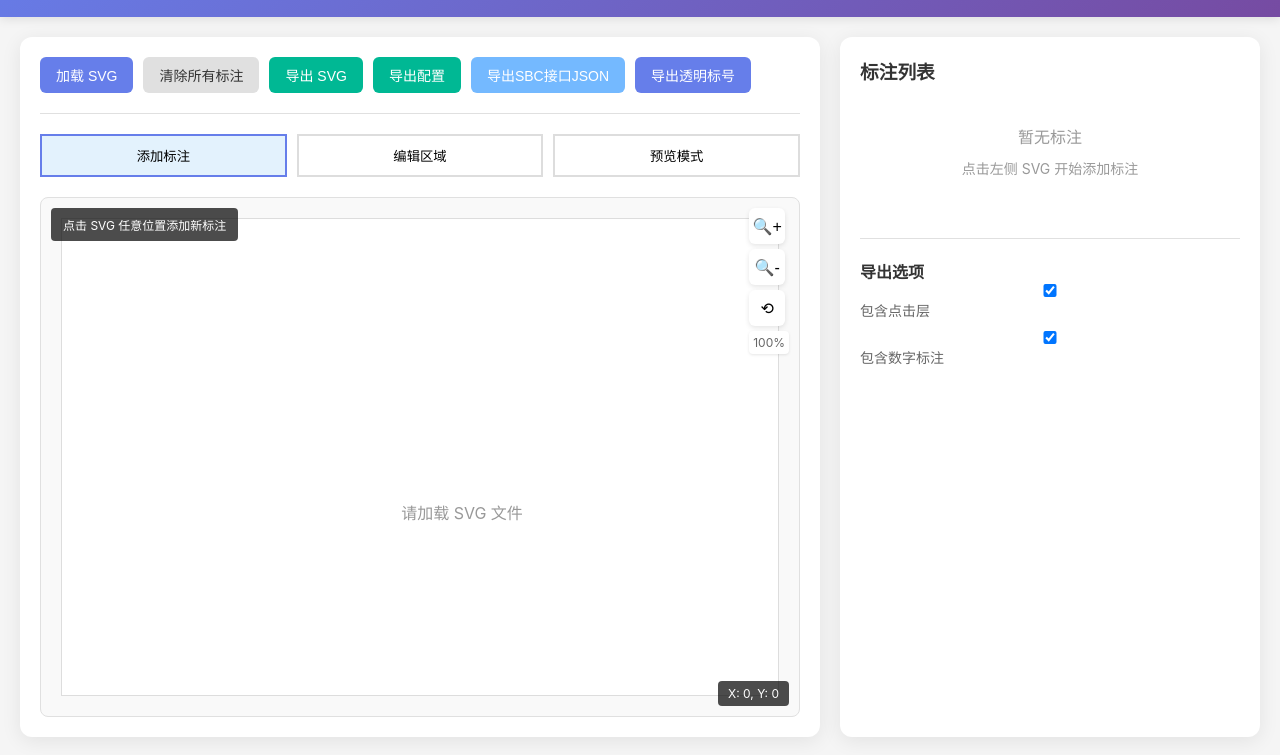
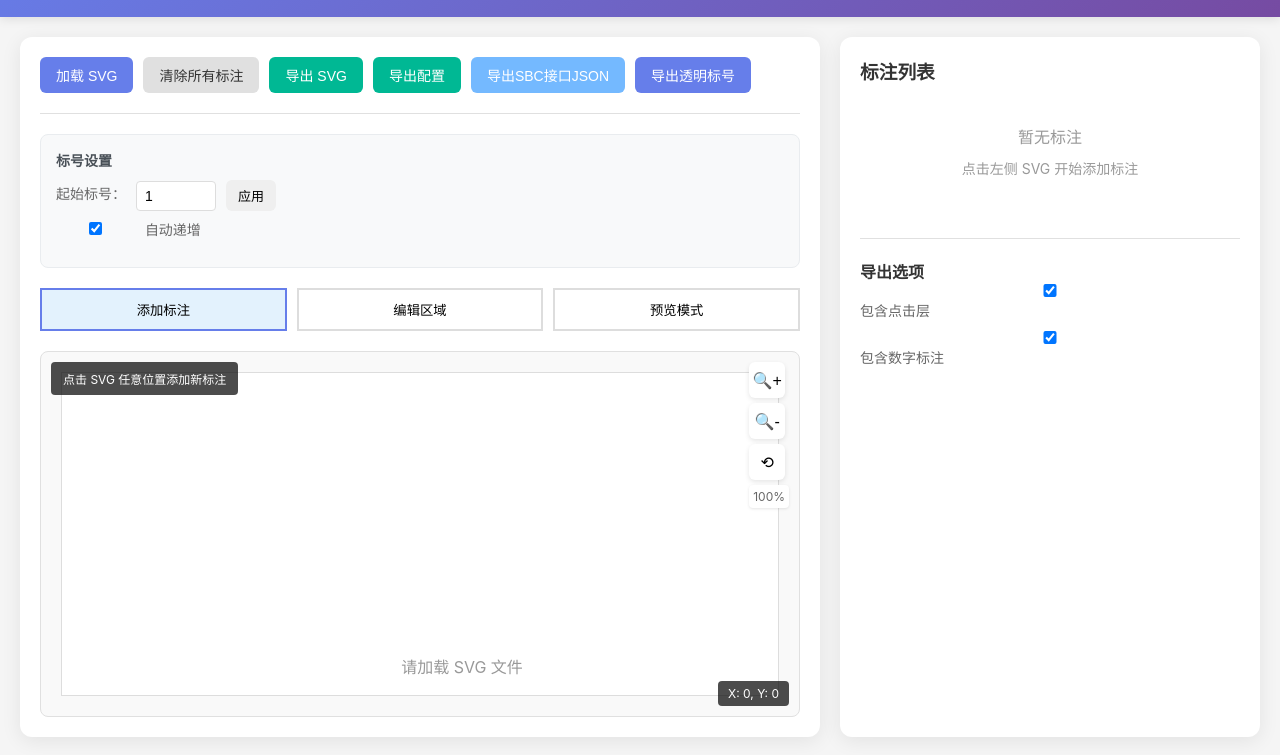
Before and after one commit to xzl01/board-out, a plain HTML site: page svg-annotation-tool/index.html in a window 1280 px wide. Shown: the part 95-850 px from the top of the page. Drawn offline with Linux system fonts and the light colour scheme.

Commit message:
Add number settings panel with auto-increment control for SVG annotation tool
- Add number settings UI with start number input and auto-increment checkbox
- Implement setStartNumber() and setAutoIncrement() methods
- Support manual and auto-increment numbering modes
- Reset number counter when loading new SVG or clearing annotations
- Add visual feedback notification when setting start number
- Style number settings panel with input groups and small buttons

```diff
--- a/svg-annotation-tool/css/style.css
+++ b/svg-annotation-tool/css/style.css
@@ -129,6 +129,49 @@ body {
 
 .btn-info:hover {
     background: #0984e3;
+}
+
+.btn-small {
+    padding: 6px 12px;
+    font-size: 13px;
+}
+
+.number-settings {
+    background: #f8f9fa;
+    padding: 15px;
+    border-radius: 8px;
+    margin-bottom: 20px;
+    border: 1px solid #e9ecef;
+}
+
+.number-settings h4 {
+    margin: 0 0 10px 0;
+    font-size: 14px;
+    color: #495057;
+}
+
+.number-settings .input-group {
+    display: flex;
+    align-items: center;
+    gap: 10px;
+    margin-bottom: 8px;
+}
+
+.number-settings label {
+    margin: 0;
+    white-space: nowrap;
+}
+
+.number-settings input[type="number"] {
+    width: 80px;
+    padding: 6px 8px;
+    border: 1px solid #ddd;
+    border-radius: 4px;
+    font-size: 14px;
+}
+
+.number-settings input[type="checkbox"] {
+    margin-right: 6px;
 }
 
 input[type="file"] {
--- a/svg-annotation-tool/index.html
+++ b/svg-annotation-tool/index.html
@@ -34,6 +34,21 @@
                 <button class="btn btn-primary" onclick="exportInvisibleSVG()">
                     导出透明标号
                 </button>
+            </div>
+
+            <div class="number-settings">
+                <h4>标号设置</h4>
+                <div class="input-group">
+                    <label for="start-number">起始标号：</label>
+                    <input type="number" id="start-number" value="1" min="1" max="999">
+                    <button class="btn btn-small" onclick="setStartNumber()">应用</button>
+                </div>
+                <div class="input-group">
+                    <label>
+                        <input type="checkbox" id="auto-increment" checked>
+                        自动递增
+                    </label>
+                </div>
             </div>
 
             <div class="mode-selector">
--- a/svg-annotation-tool/js/svg-annotator.js
+++ b/svg-annotation-tool/js/svg-annotator.js
@@ -17,6 +17,10 @@ class SVGAnnotator {
         this.minScale = 0.1;
         this.maxScale = 5;
         this.scaleStep = 0.2;
+
+        // 标号相关
+        this.nextNumber = 1;
+        this.autoIncrement = true;
 
         this.initializeEventListeners();
         this.updateModeHint();
@@ -91,7 +95,12 @@ class SVGAnnotator {
 
         // 重置标注
         this.annotations = [];
+        this.selectedAnnotation = null;
         this.updateAnnotationsList();
+
+        // 重置标号
+        this.nextNumber = 1;
+        document.getElementById('start-number').value = 1;
     }
 
     handleSVGClick(e) {
@@ -236,11 +245,17 @@ class SVGAnnotator {
     }
 
     createAnnotation(x, y) {
-        // 找到最小的可用编号
-        const usedNumbers = this.annotations.map(a => a.number);
-        let newNumber = 1;
-        while (usedNumbers.includes(newNumber)) {
-            newNumber++;
+        // 获取下一个标号
+        let newNumber;
+        if (this.autoIncrement) {
+            // 自动递增模式：使用 nextNumber，然后递增
+            newNumber = this.nextNumber;
+            this.nextNumber++;
+            // 更新 UI 中的显示
+            document.getElementById('start-number').value = this.nextNumber;
+        } else {
+            // 手动模式：使用当前输入的值，不递增
+            newNumber = parseInt(document.getElementById('start-number').value) || 1;
         }
 
         const annotation = {
@@ -560,6 +575,10 @@ class SVGAnnotator {
         // 清除 SVG 中的所有标注
         document.querySelectorAll('.annotation-group').forEach(g => g.remove());
 
+        // 重置标号
+        this.nextNumber = 1;
+        document.getElementById('start-number').value = 1;
+
         this.updateAnnotationsList();
     }
 
@@ -849,6 +868,47 @@ class SVGAnnotator {
 
         alert('透明标号 SVG 已导出！\n\n特点：\n- 标号对用户不可见\n- 点击区域仍然可以交互\n- 适合用于交互式展示');
     }
+
+    setStartNumber(number) {
+        this.nextNumber = number;
+        document.getElementById('start-number').value = number;
+
+        // 显示提示信息
+        const hint = document.createElement('div');
+        hint.style.cssText = `
+            position: fixed;
+            top: 20px;
+            right: 20px;
+            background: #2ecc71;
+            color: white;
+            padding: 10px 20px;
+            border-radius: 4px;
+            box-shadow: 0 2px 10px rgba(0,0,0,0.2);
+            z-index: 2000;
+            animation: slideIn 0.3s ease;
+        `;
+        hint.textContent = `起始标号已设置为：${number}`;
+        document.body.appendChild(hint);
+
+        // 3 秒后自动移除提示
+        setTimeout(() => {
+            hint.remove();
+        }, 3000);
+    }
+
+    setAutoIncrement(enabled) {
+        this.autoIncrement = enabled;
+        if (enabled) {
+            // 如果启用自动递增，计算下一个可用的编号
+            const usedNumbers = this.annotations.map(a => a.number);
+            let nextNum = this.nextNumber;
+            while (usedNumbers.includes(nextNum)) {
+                nextNum++;
+            }
+            this.nextNumber = nextNum;
+            document.getElementById('start-number').value = nextNum;
+        }
+    }
 }
 
 // 全局函数，供 HTML 调用
@@ -872,8 +932,39 @@ function exportInvisibleSVG() {
     svgAnnotator.exportInvisibleSVG();
 }
 
+function setStartNumber() {
+    const input = document.getElementById('start-number');
+    const value = parseInt(input.value);
+
+    if (!isNaN(value) && value >= 1 && value <= 999) {
+        svgAnnotator.setStartNumber(value);
+    } else {
+        alert('请输入有效的标号（1-999）');
+        input.value = svgAnnotator.nextNumber;
+    }
+}
+
 // 初始化
 let svgAnnotator;
 document.addEventListener('DOMContentLoaded', function() {
     svgAnnotator = new SVGAnnotator();
+
+    // 初始化标号设置
+    document.getElementById('start-number').value = svgAnnotator.nextNumber;
+    document.getElementById('auto-increment').checked = svgAnnotator.autoIncrement;
+
+    // 监听自动递增复选框
+    document.getElementById('auto-increment').addEventListener('change', function(e) {
+        svgAnnotator.setAutoIncrement(e.target.checked);
+    });
+
+    // 监听起始标号输入框
+    document.getElementById('start-number').addEventListener('change', function(e) {
+        const value = parseInt(e.target.value);
+        if (!isNaN(value) && value >= 1 && value <= 999) {
+            if (!svgAnnotator.autoIncrement) {
+                svgAnnotator.nextNumber = value;
+            }
+        }
+    });
 });
```
